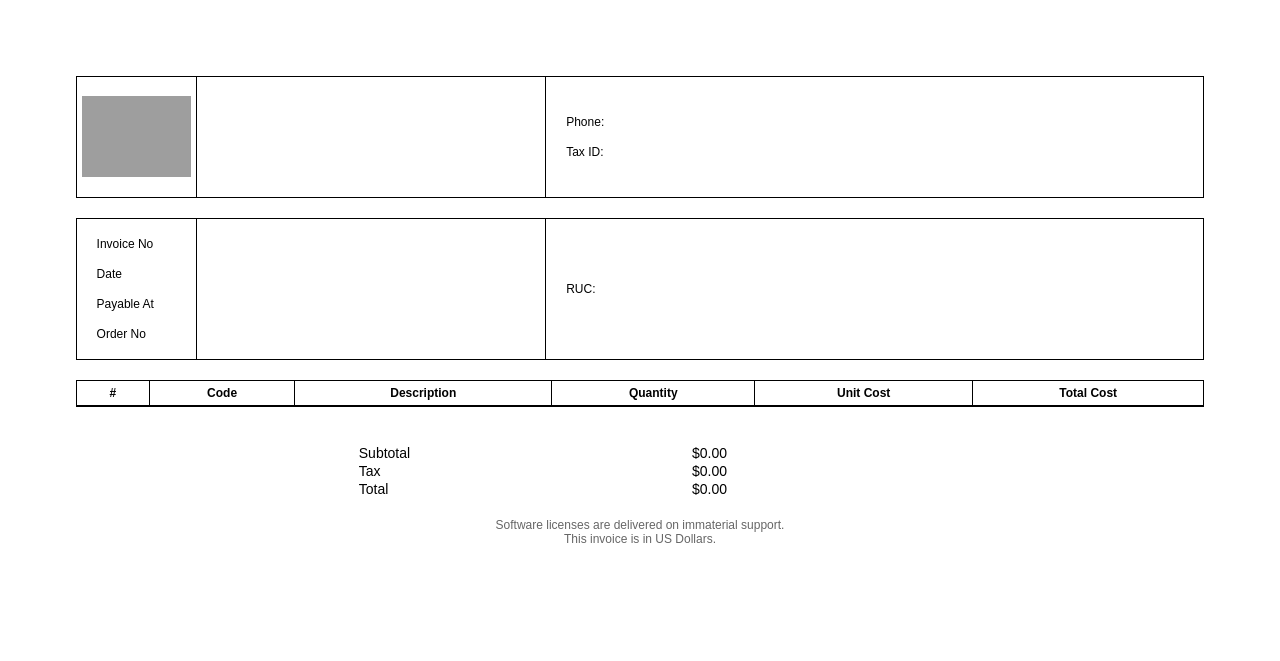
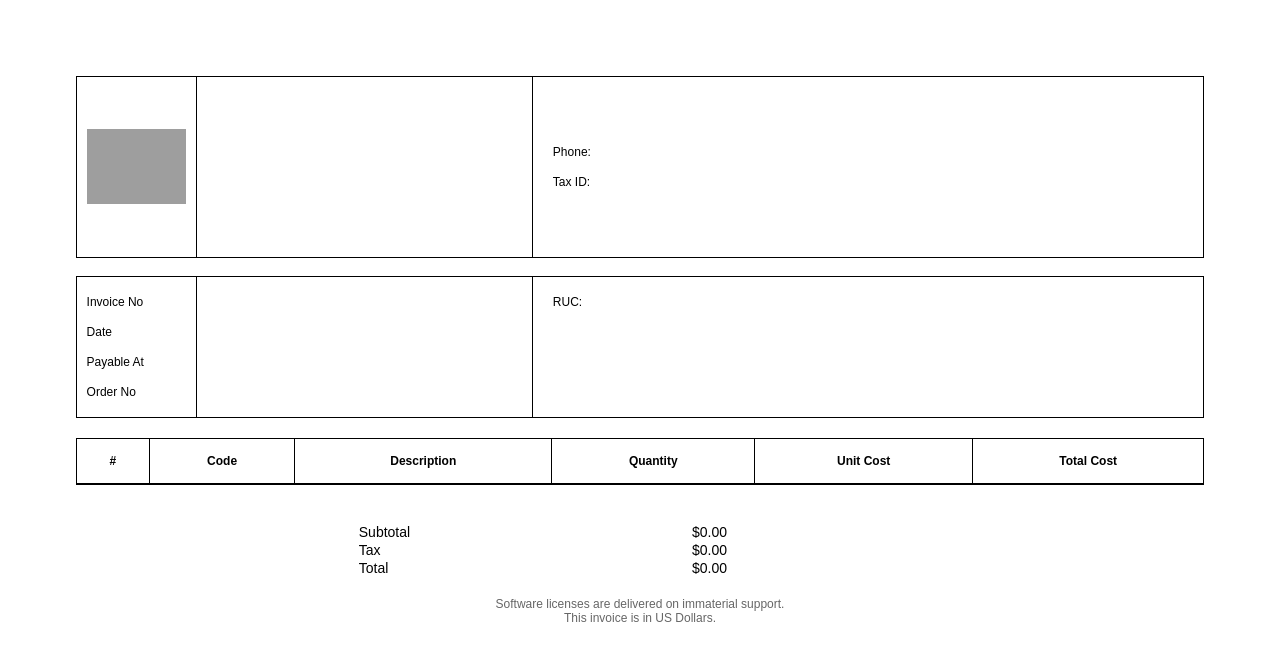
Before and after one commit to fabiliria280802/docs-generate-flask, a Flask app: template templates/invoice.html in a window 1280 px wide. Shown: the top 661 px of the page. Run offline with Flask 3, Linux system fonts and the light colour scheme; the template is opened without the code that fills it, so the values that code supplies are empty; grey boxes are pictures that could not be loaded.

Commit message:
fix: change route methods from POST to GET for contract, delivery, and invoice generation

```diff
--- a/controllers/contracts.py
+++ b/controllers/contracts.py
@@ -31,7 +31,7 @@ def show_contract(index):
     except IndexError:
         return "Factura no encontrada", 404
 
-@contracts_blueprint.route('/generate_contract/<int:index>', methods=['POST'])
+@contracts_blueprint.route('/generate_contract/<int:index>', methods=['GET'])
 def generate_contract(index):
 
     data_source = session.get('data_source', 'local')
--- a/controllers/deliveries.py
+++ b/controllers/deliveries.py
@@ -32,7 +32,7 @@ def show_delivery(index):
     except IndexError:
         return "Factura no encontrada", 404
 
-@deliveries_blueprint.route('/generate_delivery/<int:index>', methods=['POST'])
+@deliveries_blueprint.route('/generate_delivery/<int:index>', methods=['GET'])
 def generate_delivery(index):
 
     data_source = session.get('data_source', 'local')
--- a/controllers/invoices.py
+++ b/controllers/invoices.py
@@ -31,7 +31,7 @@ def show_invoice(index):
     except IndexError:
         return "Factura no encontrada", 404
 
-@invoices_blueprint.route('/generate_invoice/<int:index>', methods=['POST'])
+@invoices_blueprint.route('/generate_invoice/<int:index>', methods=['GET'])
 def generate_invoice(index):
 
     data_source = session.get('data_source', 'local')
--- a/templates/deliveryReceipt.html
+++ b/templates/deliveryReceipt.html
@@ -74,7 +74,7 @@
             {% if lang == 'esp' %}
                 En la fecha <strong>{{ data.receiver.date }}</strong>, la empresa <strong>{{ data.receiver.name }}</strong> confirmó la recepción de los bienes y/o servicios proporcionados por <strong>{{ data.receiver.from }}</strong>. Este proceso corresponde al pedido identificado con el número <strong>{{ data.receiver.orderNumber }}</strong>, relacionado con la factura número <strong>{{ data.receiver.invoiceNumber }}</strong>. Dicho pedido incluye un HES asociado con el número <strong>{{ data.receiver.hes }}</strong>, y tiene un valor total de <strong>USD {{ "%.2f"|format(data.receiver.price) }}</strong>, que refleja la suma de los bienes y/o servicios entregados en las condiciones acordadas.
             {% else %}
-                On <strong>{{ data.receiver.date }}</strong>, the company <strong>{{ data.receiver.name }}</strong> confirmed the receipt of goods and/or services provided by <strong>{{ data.receiver.from }}</strong>. This process corresponds to the order identified with number <strong>{{ data.receiver.orderNumber }}</strong>, associated with invoice number <strong>{{ data.receiver.invoiceNumber }}</strong>. This order includes an HES associated with the number <strong>{{ data.receiver.hes }}</strong>, and has a total value of <strong>USD {{ "%.2f"|format(data.receiver.price) }}</strong>, reflecting the sum of goods and/or services delivered under the agreed conditions.
+                On the date <strong>{{ data.receiver.date }}</strong>, the company <strong>{{ data.receiver.name }}</strong> confirmed the receipt of goods and/or services provided by <strong>{{ data.receiver.from }}</strong>. This process corresponds to the order identified with number <strong>{{ data.receiver.orderNumber }}</strong>, associated with invoice number <strong>{{ data.receiver.invoiceNumber }}</strong>. This order includes an HES associated with the number <strong>{{ data.receiver.hes }}</strong>, and has a total value of <strong>USD {{ "%.2f"|format(data.receiver.price) }}</strong>, reflecting the sum of goods and/or services delivered under the agreed conditions.
             {% endif %}
         </p>
         <p>
--- a/templates/invoice.html
+++ b/templates/invoice.html
@@ -39,13 +39,13 @@
             display: flex;
             justify-content: flex-start;
             align-items: stretch;
-            margin-bottom: 20px;
+            margin-bottom: 5mm;
             border: 1px solid #000;
             height: auto;
         }
         .header-logo {
             width: 120px;
-            padding: 5px 5px;
+            padding: 10px;
         }
 
         .header-logo img {
@@ -55,7 +55,7 @@
         }
         .header-logo,
         .company-info-left{
-            height: 120px;
+            height: 180px;
             border-right: 1px solid #000;
             display: flex;
             flex-direction: column;
@@ -65,7 +65,7 @@
         }
         .company-info-left{
             flex: 1;
-            padding: 10px 20px;
+            padding: 10px 10px;
         }
         .company-info-right{
             flex: 2;
@@ -96,15 +96,14 @@
         .invoice-info-right {
             display: flex;
             flex-direction: column;
-            justify-content: center;
             align-items: flex-start;
-            padding: 10px 20px;
+            padding: 10px 10px;
             box-sizing: border-box;
         }
 
         .invoice-info-center {
             flex: 1;
-            padding: 10px 20px !important;
+            padding: 10px 10px !important;
             border-right: 1px solid #000;
         }
 
@@ -137,7 +136,7 @@
         }
         .table th, .table td {
             border: 1px solid #000;
-            padding: 5px 8px;
+            padding: 15px 8px;
             text-align: left;
         }
         .table th {
```
